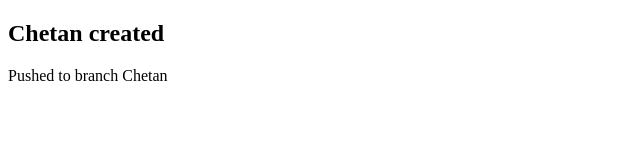
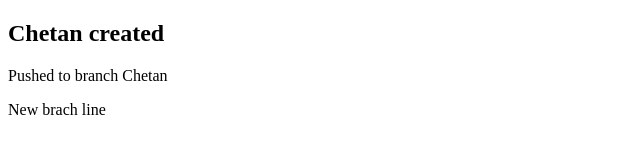
Before and after one commit to chetan276/demo, a plain HTML site: page chetan.html in a window 1280 px wide. Shown: the whole page, without its empty margins (0-640 px from the left). Drawn offline with Linux system fonts and the light colour scheme.

Commit message:
commit to new branch, chetan.html

```diff
--- a/chetan.html
+++ b/chetan.html
@@ -9,6 +9,6 @@
 <body>
     <h2>Chetan created</h2>
     <p>Pushed to branch Chetan</p>
-
+    <p>New brach line</p>
 </body>
 </html>
```
